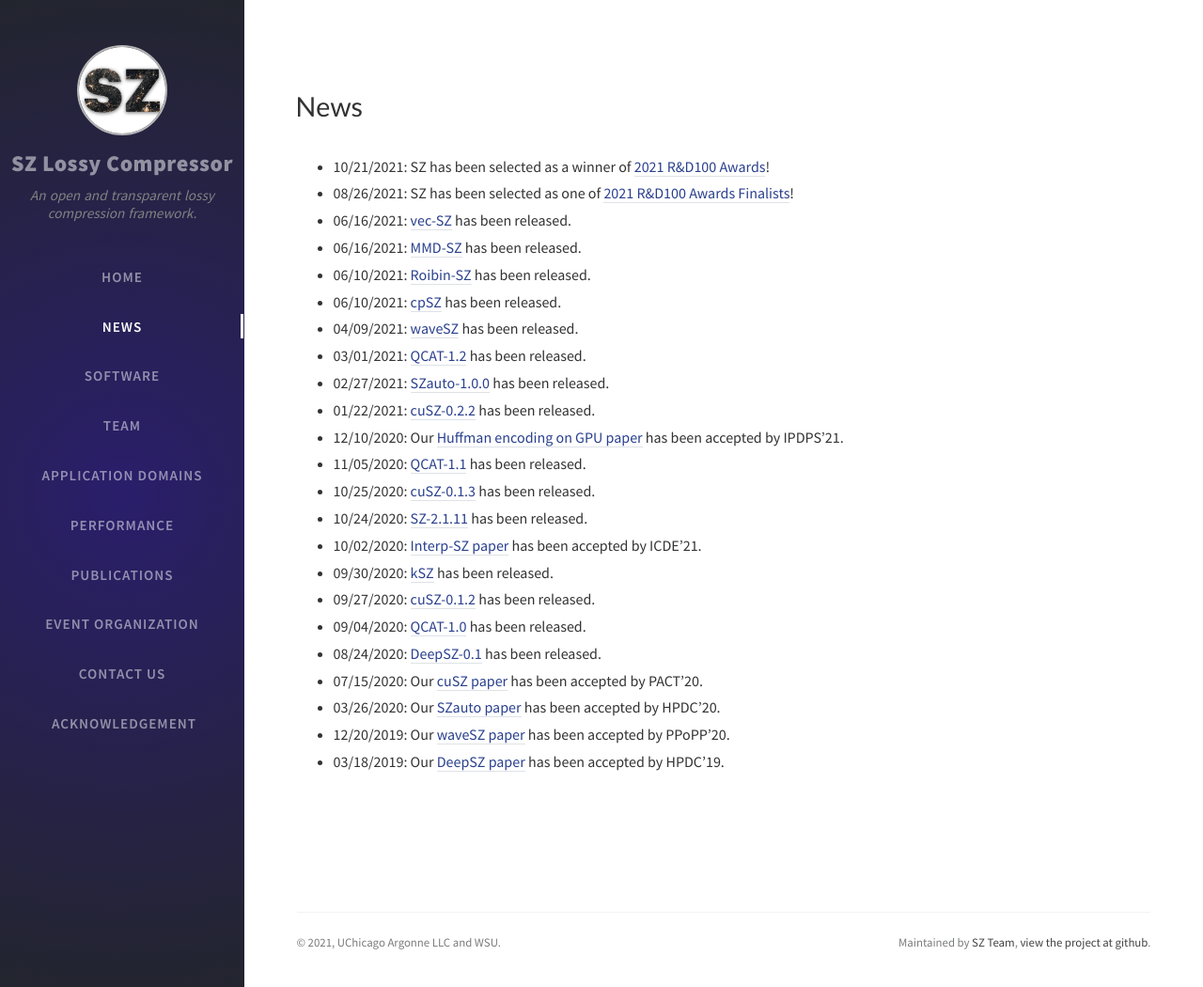
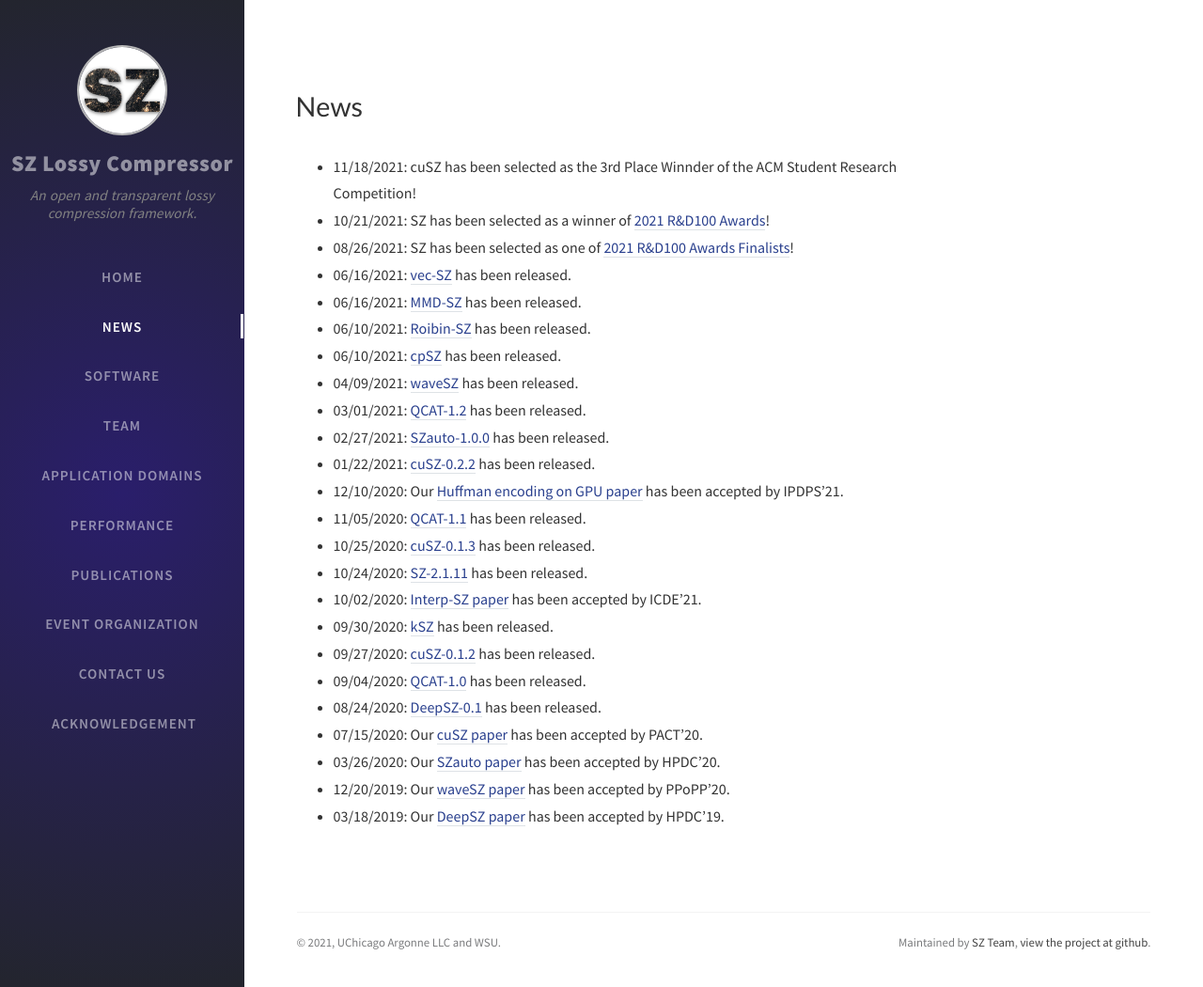
Before and after one commit to szcompressor/szcompressor.github.io, a Jekyll site: the page built from tabs/news.md, in a window 1280 px wide and 1050 px high. Shown: the whole window at 94% size. Built offline with Jekyll 4.4.1, drawn with Linux system fonts in a browser that asks for light colours; nearby versions of some CDN libraries; comment, search, counter and statistics services are not loaded.

Commit message:
add SRC news

```diff
--- a/tabs/news.md
+++ b/tabs/news.md
@@ -2,6 +2,7 @@
 title: News
 ---
 
+- 11/18/2021: cuSZ has been selected as the 3rd Place Winnder of the ACM Student Research Competition!
 - 10/21/2021: SZ has been selected as a winner of [2021 R&D100 Awards](https://www.rdworldonline.com/rd-100-2021-winner/sz-a-lossy-compression-framework-for-scientific-data/)!
 - 08/26/2021: SZ has been selected as one of [2021 R&D100 Awards Finalists](https://www.rdworldonline.com/finalists-for-2021-rd-100-awards-are-unveiled/)!
 - 06/16/2021: [vec-SZ](https://github.com/szcompressor/vecSZ) has been released.
```
